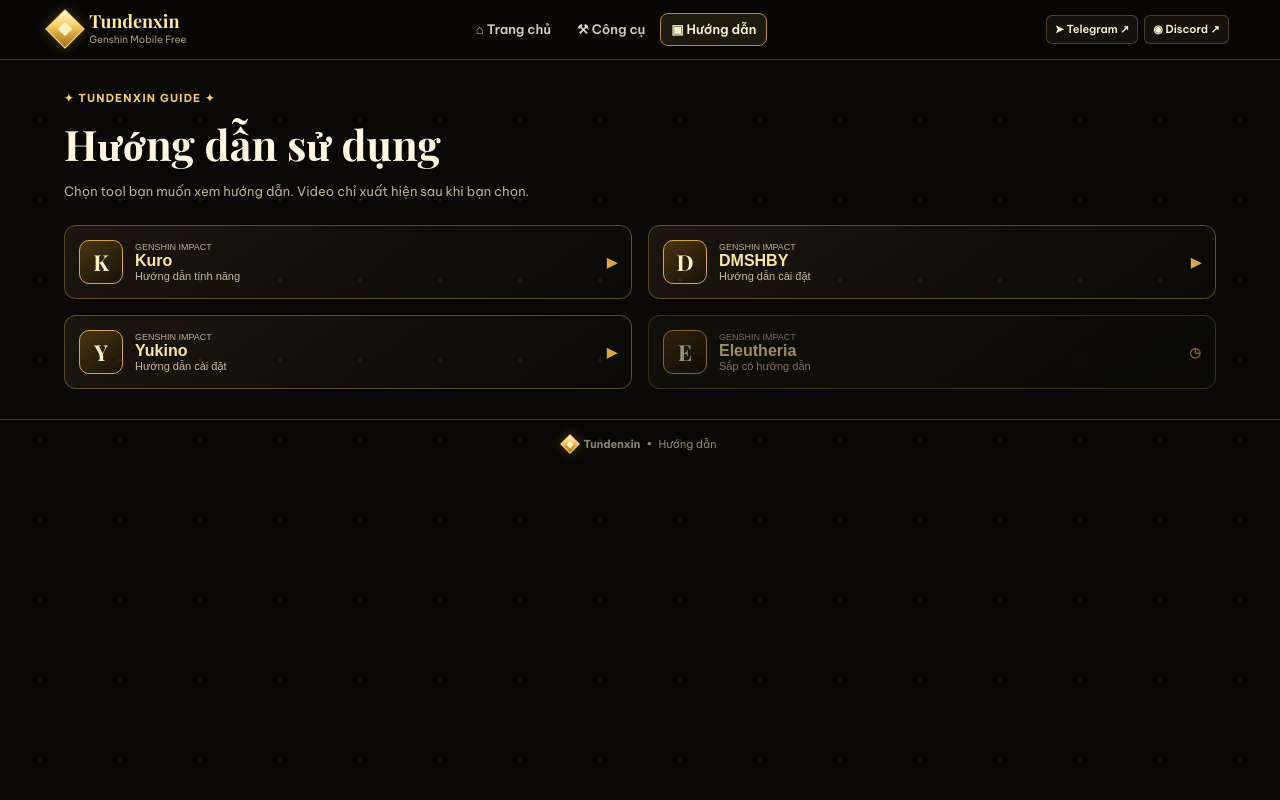
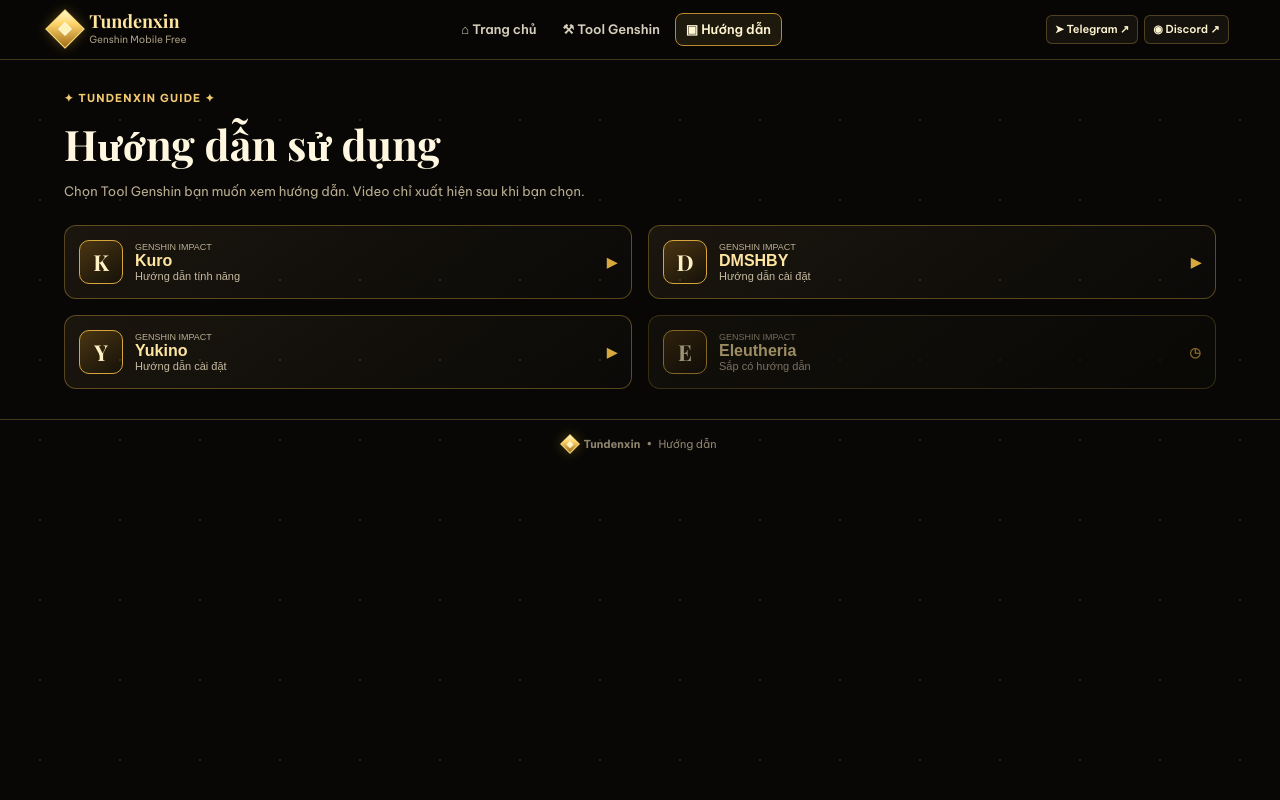
Before and after one commit to Tundenxin/Tundenxin.github.io, a plain HTML site: page guide.html in a window 1280 px wide. Drawn offline with nearby package versions, Linux system fonts and the light colour scheme.

Commit message:
Update guide.html

```diff
--- a/guide.html
+++ b/guide.html
@@ -17,7 +17,7 @@
 
     <nav class="main-nav">
       <a href="index.html">⌂ <span>Trang chủ</span></a>
-      <a href="index.html#tools">⚒ <span>Công cụ</span></a>
+      <a href="index.html#tools">⚒ <span>Tool Genshin</span></a>
       <a class="active" href="guide.html">▣ <span>Hướng dẫn</span></a>
     </nav>
 
@@ -31,7 +31,7 @@
     <div class="guide-title">
       <span class="eyebrow">✦ TUNDENXIN GUIDE ✦</span>
       <h1>Hướng dẫn sử dụng</h1>
-      <p>Chọn tool bạn muốn xem hướng dẫn. Video chỉ xuất hiện sau khi bạn chọn.</p>
+      <p>Chọn Tool Genshin bạn muốn xem hướng dẫn. Video chỉ xuất hiện sau khi bạn chọn.</p>
     </div>
 
     <div class="guide-grid">
```
